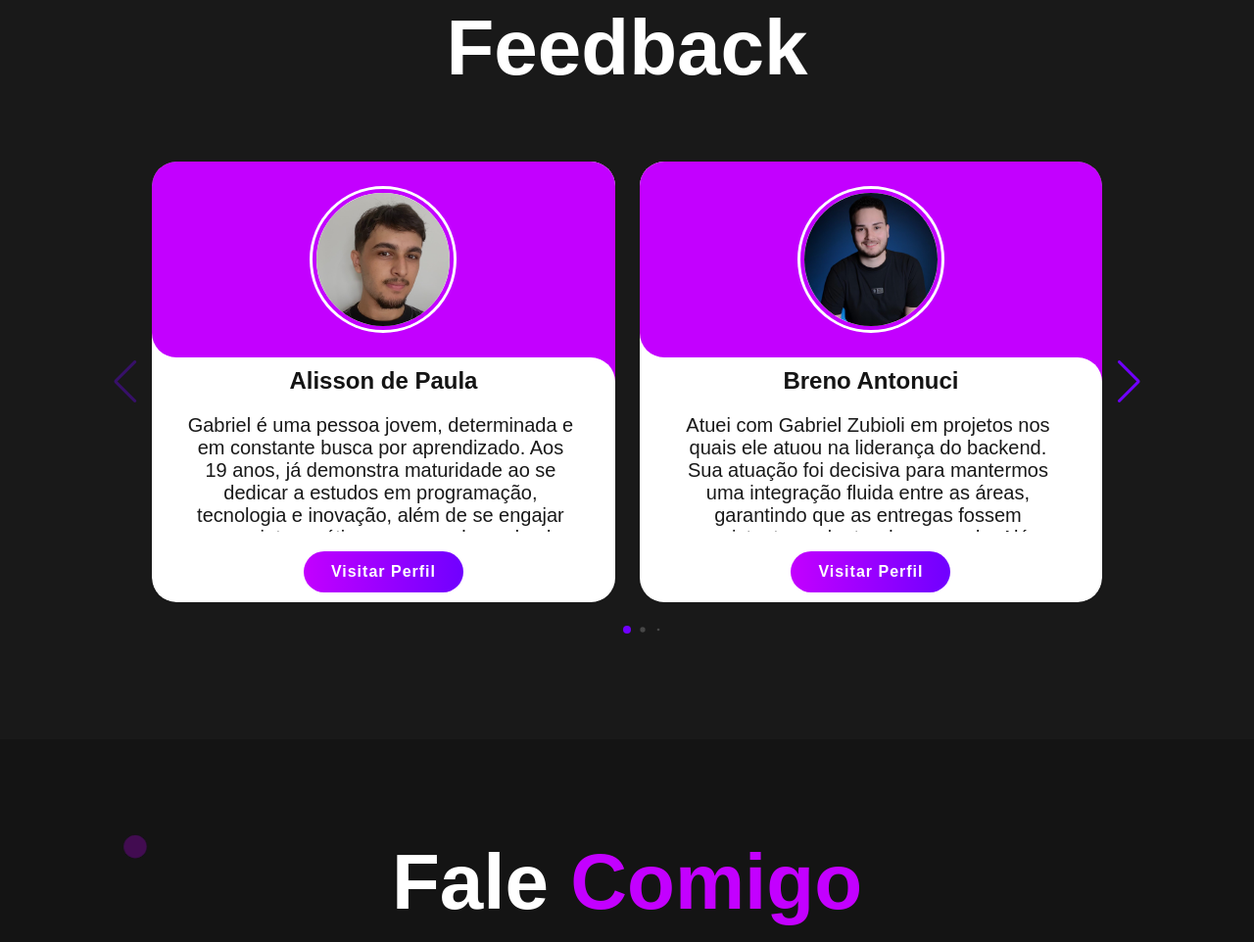
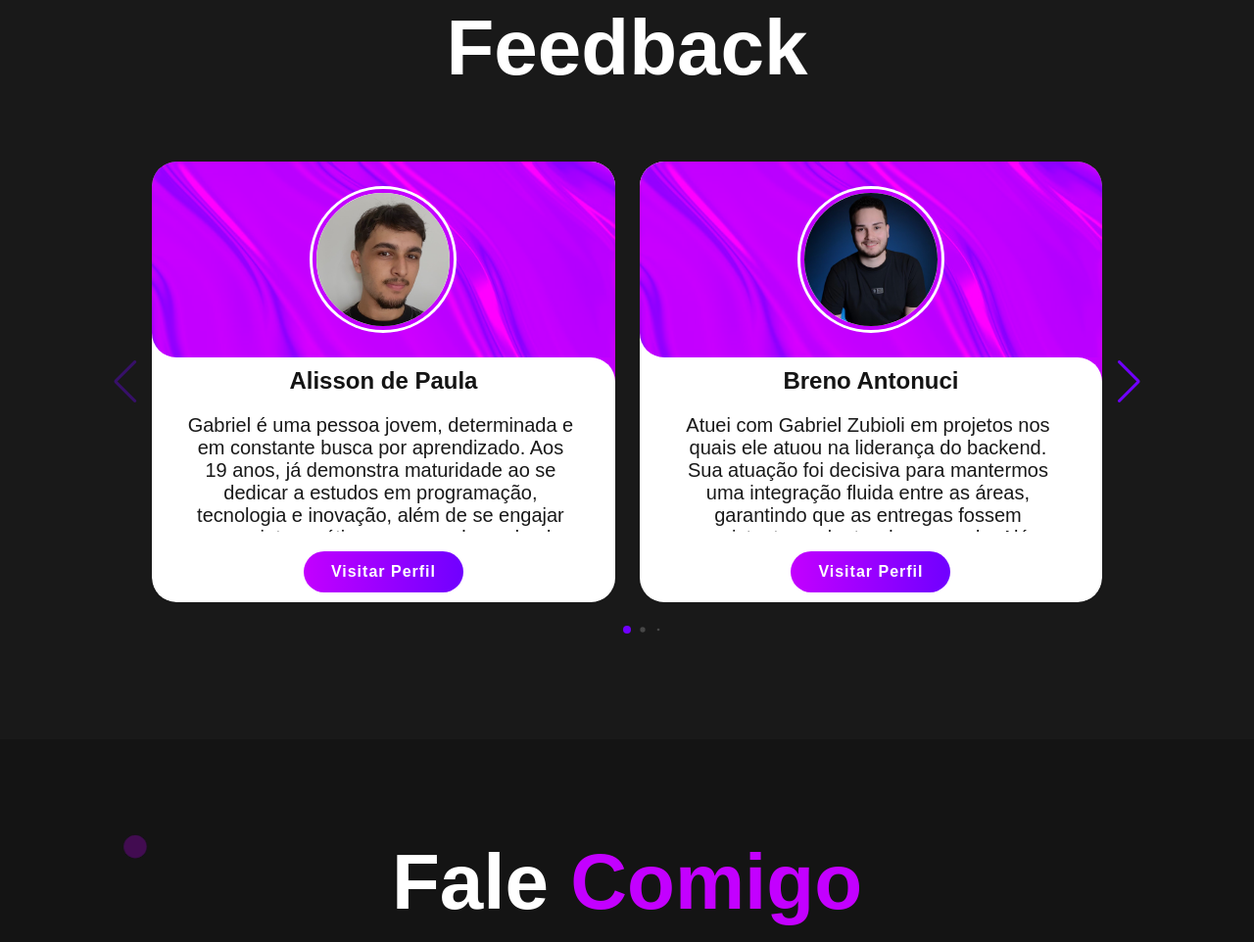
Before and after one commit to GabrielZubioli/portfolio, a plain HTML site: page index.html in a window 1280 px wide. Shown: the part 7781-8743 px from the top of the page at 98% size. Drawn offline with nearby package versions, Linux system fonts and the light colour scheme; animation ran at ten frames a second.

Commit message:
Update style.css

```diff
--- a/css/style.css
+++ b/css/style.css
@@ -1339,7 +1339,7 @@ span {
 
 .overlay {
   background-color: var(--main-color);
-  background-image: url("portfolio/components/static/img/reviews/textura.avif");
+  background-image: url("https://gabrielzubioli.github.io/portfolio/components/static/img/reviews/textura.avif");
   background-repeat: no-repeat;
   background-size: cover;
   background-blend-mode: overlay;
```
